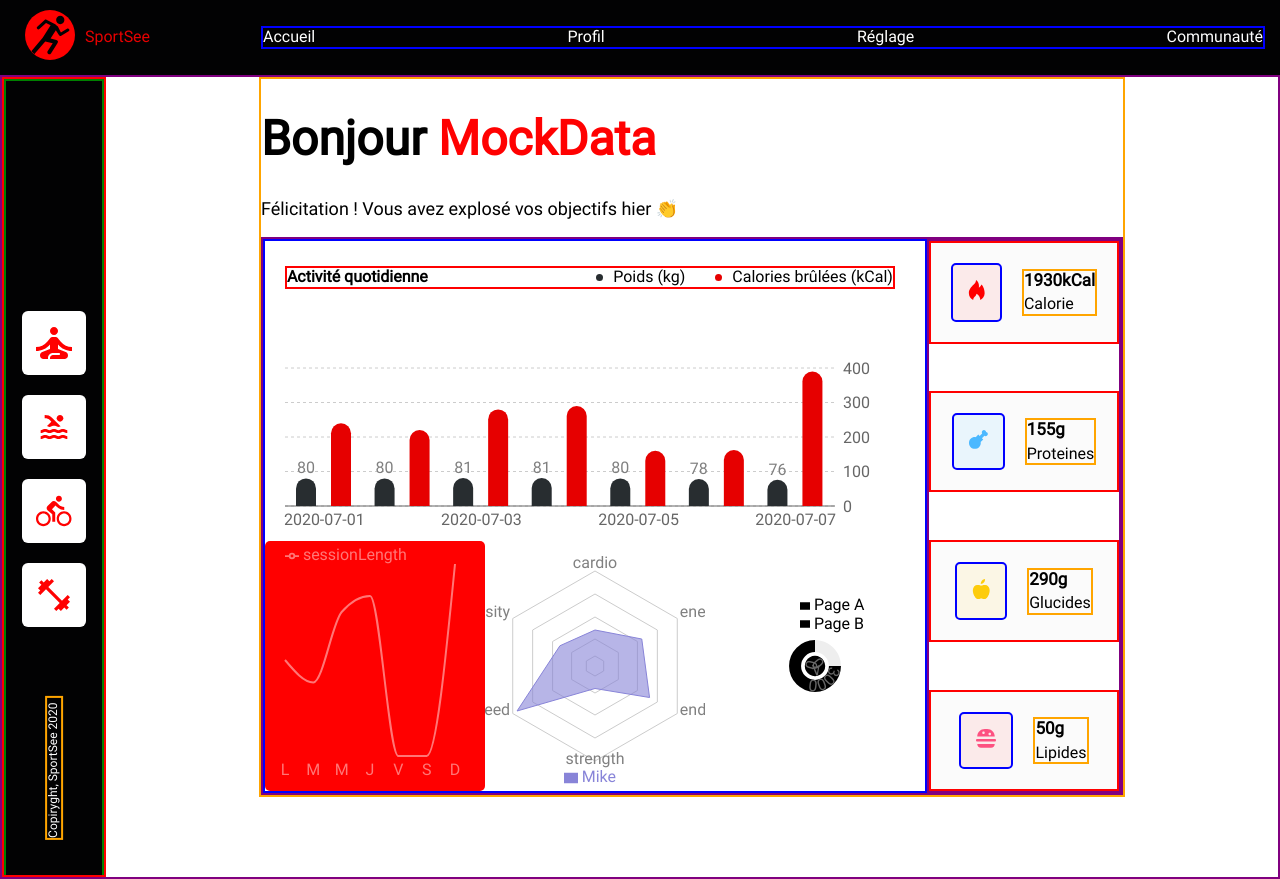
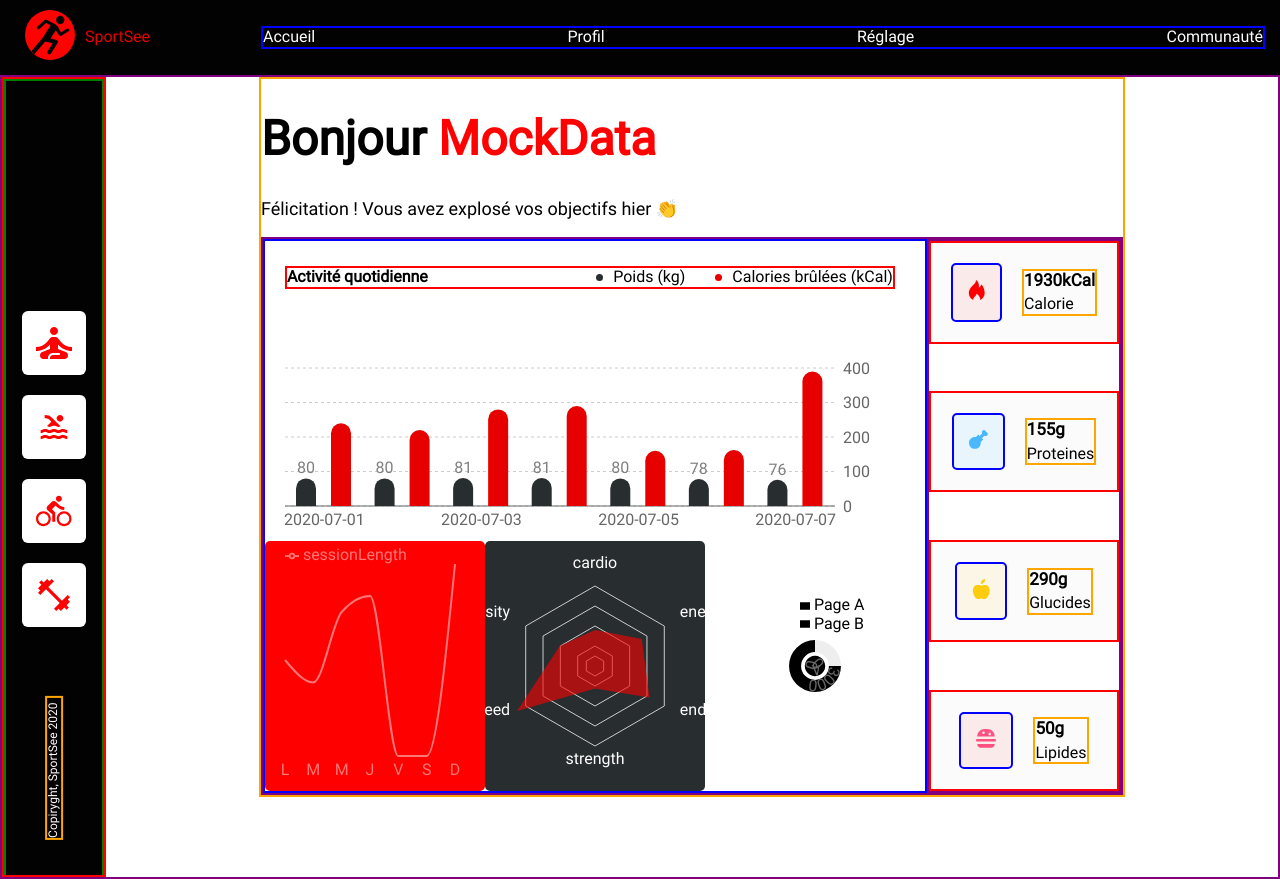
Before and after one commit to matthieuClio/SportSee, a React (Vite) app: page /app/profil/1 in a window 1280 px wide. Built offline with nearby package versions, Linux system fonts and the light colour scheme.

Commit message:
Feat : modify CustomizedRadarChart component style.

```diff
--- a/src/components/rechart/lineChart/CustomizedLineChart.tsx
+++ b/src/components/rechart/lineChart/CustomizedLineChart.tsx
@@ -1,7 +1,8 @@
 import { LineChart, CartesianGrid, XAxis, YAxis, Tooltip, Legend, Line } from "recharts"
 
 export default function CustomizedLineChart (props: { data: Array<object> }) {
-    let { data }: Record<string,any> = props
+    let { data }: Record<string, any> = props
+    // let { data } = props
 
     // Can be a script file <---
     function changeFormatData () {
@@ -14,7 +15,6 @@ export default function CustomizedLineChart (props: { data: Array<object> }) {
         return data
     }
     data = changeFormatData()
-    console.log(data)
 
     return (
         <LineChart
--- a/src/components/rechart/radarChart/CustomizedRadarChart.tsx
+++ b/src/components/rechart/radarChart/CustomizedRadarChart.tsx
@@ -24,19 +24,26 @@ export default function CustomizedRadarChart (props: { data: {
     ]
 }}) {
     const { data } = props
-    let radarChartData:Array<object> = []
+
     // type OnlyKeys = keyof typeof data.kind
 
     // Defined specific object format
-    data && (radarChartData = specificFormat(data, radarChartData))
+    const radarChartData: Array<object> = data && specificFormat(data)
 
     return data && (
-        <RadarChart outerRadius={90} width={220} height={250} data={radarChartData}>
-            <PolarGrid gridType='polygon' radialLines={false} polarRadius={[0, 10, 27, 49, 72, 95]}/>
-            <PolarAngleAxis dataKey="A" />
-            <PolarRadiusAxis angle={30} domain={[0, 150]} tick={false} axisLine={false}/>
-            <Radar name="Mike" dataKey="fullMark" stroke="#8884d8" fill="#8884d8" fillOpacity={0.6} />
-            <Legend />
+        <RadarChart
+        outerRadius={90}
+        width={220}
+        height={250}
+        data={radarChartData}
+        className="profile__container__chart__radarChart"
+        >
+
+            <PolarGrid gridType='polygon' radialLines={false} polarRadius={[0, 10, 20, 40, 60, 80]}/>
+            <PolarAngleAxis dataKey="A" stroke="#FFFFFF" tickLine={false} axisLine={false} />
+            <PolarRadiusAxis angle={30} domain={[0, 150]} tick={false} axisLine={false} />
+            <Radar name="Mike" dataKey="fullMark" fill="#FF0000" fillOpacity={0.6} />
+            {/* <Legend /> */}
         </RadarChart>
     )
 }
--- a/src/page/profile.scss
+++ b/src/page/profile.scss
@@ -5,6 +5,7 @@ $profileInfoBackground:#FBEAEA;
 $profileInfoBackgroundTwo:#4AB8FF1A;
 $profileInfoBackgroundThree:#FBF6E5;
 $profileLineChartBackground:#FF0000;
+$profileRadarChartBackground:#282D30;
 
 // - FACTORED -
 .profile-icon-one {
@@ -44,6 +45,11 @@ $profileLineChartBackground:#FF0000;
                 background-color: $profileLineChartBackground;
                 border-radius: 5px;
             }
+
+            &__radarChart {
+                background-color: #282D30;
+                border-radius: 5px;
+            }
         }
 
         &__performance {
--- a/src/script/specificFormat.ts
+++ b/src/script/specificFormat.ts
@@ -16,7 +16,9 @@ export default function specificFormat (data: {
         {"value":number,"kind":number},
         {"value":number,"kind":number}
     ]
-}, radarChartData: Array<object>) {
+}) {
+
+    const dataSpecificFormat: Array<object> = []
 
     // Defined specific object format
     for (let i = 0; data.data.length > i; i++) {
@@ -28,8 +30,8 @@ export default function specificFormat (data: {
             A: data.kind[i+1 as keyof typeof data.kind],
             fullMark: data.data[i].value
         }
-        radarChartData.push(newObject)
+        dataSpecificFormat.push(newObject)
     }
 
-    return radarChartData
+    return dataSpecificFormat
 }
```
